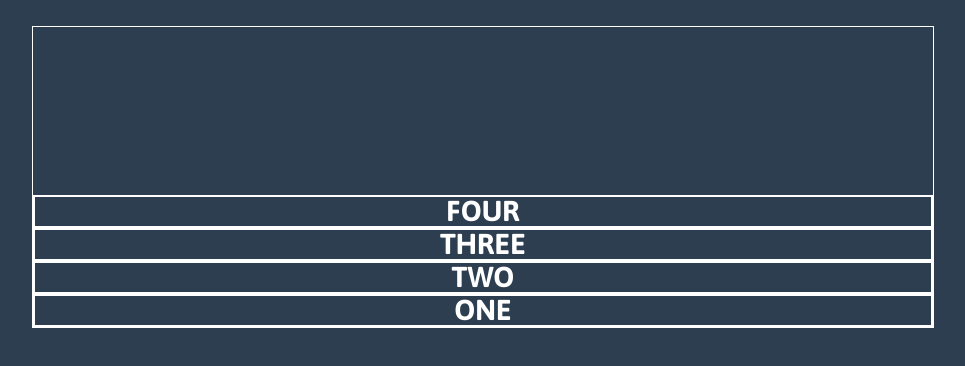
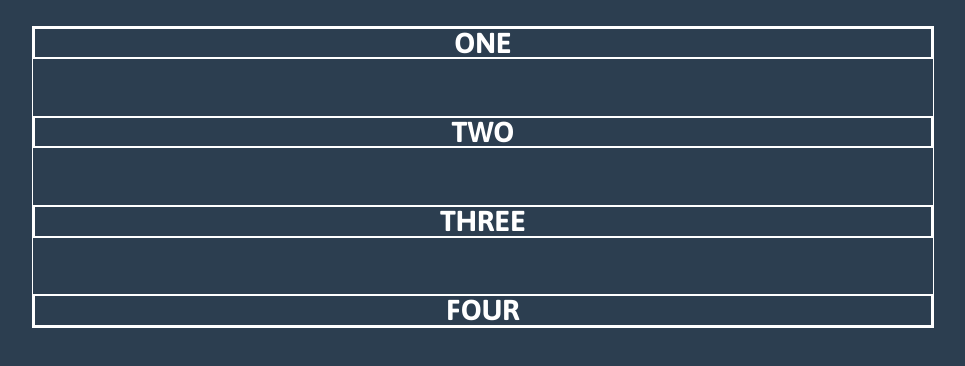
Before and after one commit to SirWernich/udemy_flexbox, a website: page index.html in a window 1280 px wide. Shown: the top 366 px of the page, without its empty margins (157-1122 px from the left). Drawn offline with Linux system fonts and the light colour scheme.

Commit message:
align items

```diff
--- a/base.css
+++ b/base.css
@@ -54,9 +54,15 @@ p {
 .flex-container {
     height: 300px;
     display: flex;
-    flex-flow: column-reverse;
+    flex-flow: column;
 
-    justify-content: flex-start;    /* align to the bottom, because 'reverse' */
+    /* cross axis property */
+    align-items: stretch;   /* default - fill cross axis size */
+    /* align-items: flex-start;   aligns items to cross axis start */
+    /* align-items: flex-end;     aligns items to cross axis end */
+    /* align-items: center;       aligns items to center of cross axis */
+
+    justify-content: space-between;
 }
 
 .flex-item {
```
